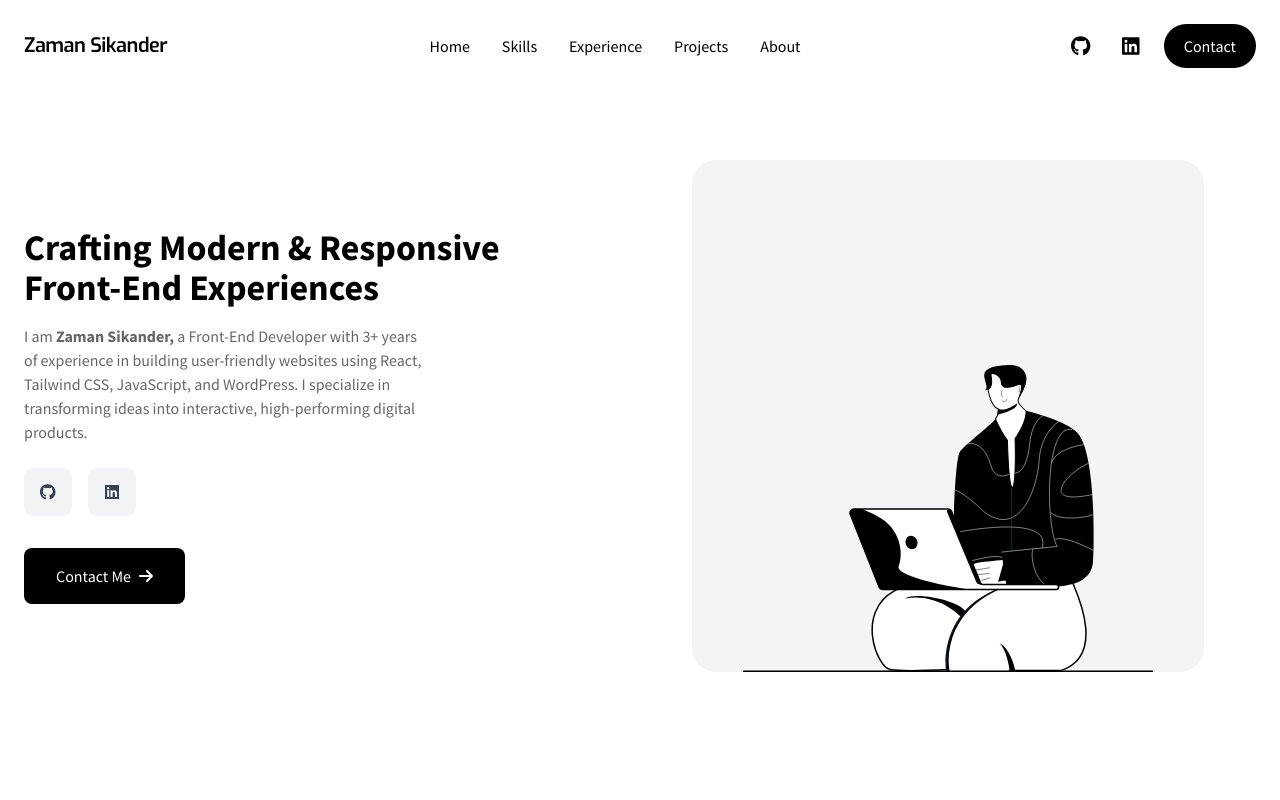
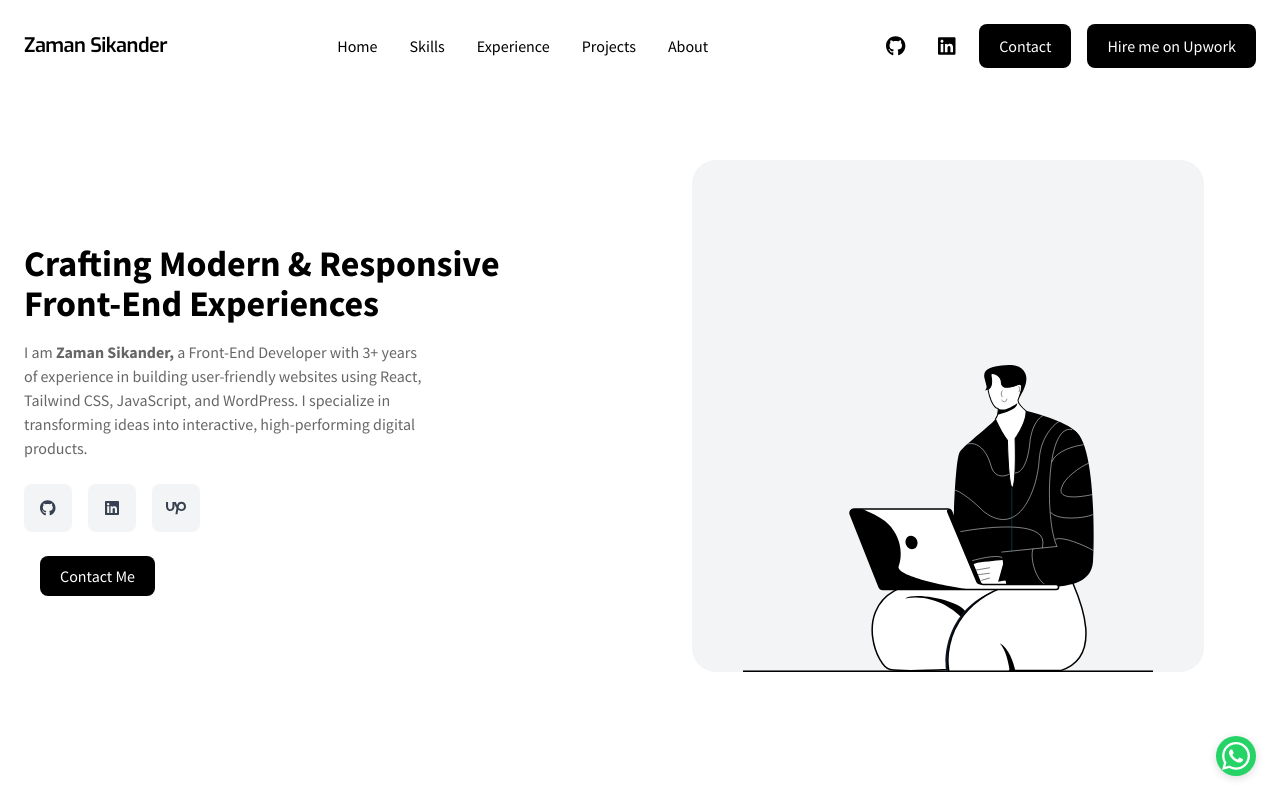
Before and after one commit to ZamanSikander/my-site, a React (Vite) app: page / in a window 1280 px wide. Shown: the top 800 px of the page. Built offline with nearby package versions, Linux system fonts and the light colour scheme.

Commit message:
some ui updates

```diff
--- a/src/App.jsx
+++ b/src/App.jsx
@@ -14,6 +14,7 @@ import About from "./components/About";
 import Testimonials from "./components/Testimonials";
 import Contact from "./components/Contact";
 import Footer from "./components/Footer";
+import WhatsappFloatButton from "./components/WhatsappFloatButton";
 const App = () => {
   return (
 
@@ -27,6 +28,7 @@ const App = () => {
       <Testimonials/>
       <Contact/>
       <Footer/>
+      <WhatsappFloatButton/>
     </div>
 
   )
--- a/src/components/Hero.jsx
+++ b/src/components/Hero.jsx
@@ -1,6 +1,5 @@
 import { FontAwesomeIcon } from '@fortawesome/react-fontawesome';
-import { faArrowRight } from '@fortawesome/free-solid-svg-icons';
-import { faGithub, faLinkedin } from '@fortawesome/free-brands-svg-icons';
+import { faGithub, faLinkedin, faUpwork } from '@fortawesome/free-brands-svg-icons';
 import { useState, useEffect } from 'react';
 import hero_section from "../assets/hero_section.svg"
 
@@ -32,7 +31,8 @@ const Hero = () => {
               >
                 {[
                   { icon: faGithub, href: "https://github.com/zamansikander/", label: "GitHub" },
-                  { icon: faLinkedin, href: "https://linkedin.com/in/zamansikander/", label: "LinkedIn" }
+                  { icon: faLinkedin, href: "https://linkedin.com/in/zamansikander/", label: "LinkedIn" },
+                  { icon: faUpwork, href: "https://www.upwork.com/freelancers/~01ef4eb25f55486b6f?mp_source=share", label: "Upwork" }
                 ].map(({ icon, href, label }) => (
                   <a
                     key={label}
@@ -53,11 +53,10 @@ const Hero = () => {
               >
                 <a
                   href="#contact"
-                  className="inline-flex items-center gap-2 bg-black text-white px-8 py-4 rounded-lg
-                  font-medium hover:bg-black/80 transition-all duration-300"
+                  className="ml-4 px-5 py-2.5 rounded-lg bg-black text-white font-medium
+              transition-all duration-300 hover:bg-black/80 focus:outline-none focus:ring-2 focus:ring-black"
                 >
                   Contact Me
-                  <FontAwesomeIcon icon={faArrowRight} />
                 </a>
               </div>
             </div>
--- a/src/components/Navbar.jsx
+++ b/src/components/Navbar.jsx
@@ -30,24 +30,31 @@ const Navbar = () => {
           Zaman Sikander
         </Link>
 
-        <nav className="hidden md:flex items-center space-x-8">
+        <nav className="hidden lg:flex items-center space-x-8">
           <NavLinks />
         </nav>
 
-        <div className="hidden md:flex items-center space-x-4">
+        <div className="hidden lg:flex items-center space-x-4">
           <SocialLinks />
           <a
             href="#contact"
-            className="ml-4 px-5 py-2.5 rounded-full bg-black text-white font-medium
+            className="ml-4 px-5 py-2.5 rounded-lg bg-black text-white font-medium
             transition-all duration-300 hover:bg-black/80 focus:outline-none focus:ring-2 focus:ring-black"
           >
             Contact
+          </a>
+          <a
+              href="https://www.upwork.com/freelancers/~01ef4eb25f55486b6f?mp_source=share"
+              className="ml-4 px-5 py-2.5 rounded-lg bg-black text-white font-medium
+              transition-all duration-300 hover:bg-black/80 focus:outline-none focus:ring-2 focus:ring-black"
+          >
+            Hire me on Upwork
           </a>
         </div>
 
         <button
           onClick={() => setIsMenuOpen(!isMenuOpen)}
-          className="p-2 md:hidden"
+          className="p-2 lg:hidden"
           aria-label="Toggle menu"
         >
           {isMenuOpen ? <FontAwesomeIcon icon={faXmark} size="lg" /> : <FontAwesomeIcon icon={faBars} size="lg" />}
@@ -56,7 +63,7 @@ const Navbar = () => {
 
       {/* Mobile menu */}
       <div
-        className={`fixed inset-0 bg-white z-40 transform transition-transform duration-300 ease-in-out md:hidden
+        className={`fixed inset-0 bg-white z-40 transform transition-transform duration-300 ease-in-out lg:hidden
         ${isMenuOpen ? 'translate-x-0' : 'translate-x-full'}`}
       >
         <div className="flex flex-col h-full p-6">
@@ -70,7 +77,7 @@ const Navbar = () => {
             </button>
           </div>
 
-          <div className={`flex flex-col items-center justify-center space-y-8 h-full ${isScrolled ? 'py-52 bg-white backdrop-blur-md shadow-sm min-h-screen' : 'py-6 bg-transparent'}`}>
+          <div className={`flex flex-col items-center justify-center space-y-5 h-full ${isScrolled ? 'py-48 bg-white backdrop-blur-md shadow-sm min-h-screen' : 'py-6 bg-transparent'}`}>
             <NavLinks closeMenu={() => setIsMenuOpen(false)} />
             <div className="flex space-x-6 mt-12">
               <SocialLinks />
@@ -78,10 +85,17 @@ const Navbar = () => {
             <a
               href="#contact"
               onClick={() => setIsMenuOpen(false)}
-              className="px-8 py-3 rounded-full bg-black text-white font-medium
+              className="px-8 py-3 rounded-lg bg-black text-white font-medium
               transition-all duration-300 hover:bg-black/80"
             >
               Contact
+            </a>
+            <a
+              href="#contact"
+              className="px-8 py-3 rounded-lg bg-black text-white font-medium
+              transition-all duration-300 hover:bg-black/80"
+            >
+              Hire me on Upwork
             </a>
           </div>
         </div>
--- /dev/null
+++ b/src/components/WhatsappFloatButton.jsx
@@ -0,0 +1,31 @@
+import { FontAwesomeIcon } from '@fortawesome/react-fontawesome';
+import { faWhatsapp } from '@fortawesome/free-brands-svg-icons';
+
+const WhatsappFloatButton = () => {
+  return (
+    <a
+      href="https://wa.me/+92-3046282698" // Replace 'your-number' with your WhatsApp number
+      target="_blank"
+      rel="noopener noreferrer"
+      style={{
+        position: "fixed",
+        right: "24px",
+        bottom: "24px",
+        zIndex: 1000,
+        background: "#25D366",
+        borderRadius: "50%",
+        width: "40px",
+        height: "40px",
+        display: "flex",
+        alignItems: "center",
+        justifyContent: "center",
+        boxShadow: "0 2px 8px rgba(0,0,0,0.15)",
+      }}
+      aria-label="Chat on WhatsApp"
+    >
+      <FontAwesomeIcon icon={faWhatsapp} color="white" size="2x" />
+    </a>
+  );
+};
+
+export default WhatsappFloatButton;
```
Also changed, not shown: 1 other file (tests, documents, lock files or other folders).
